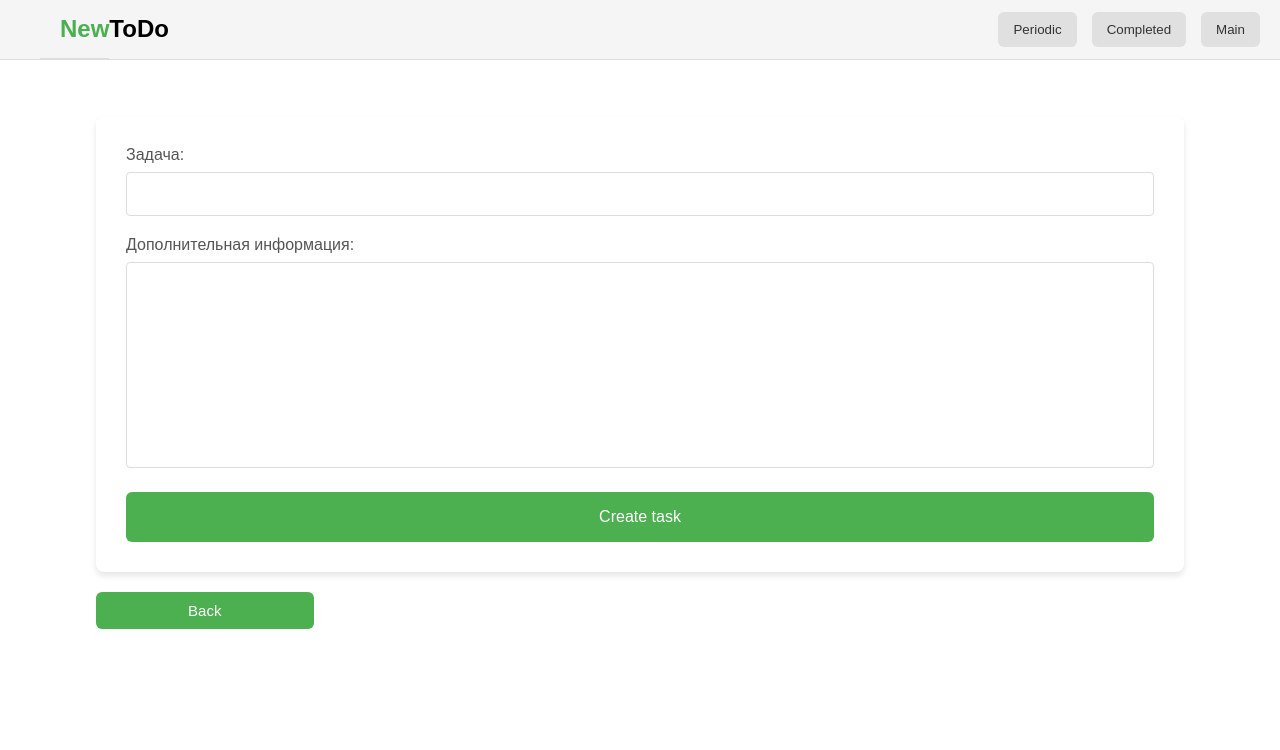
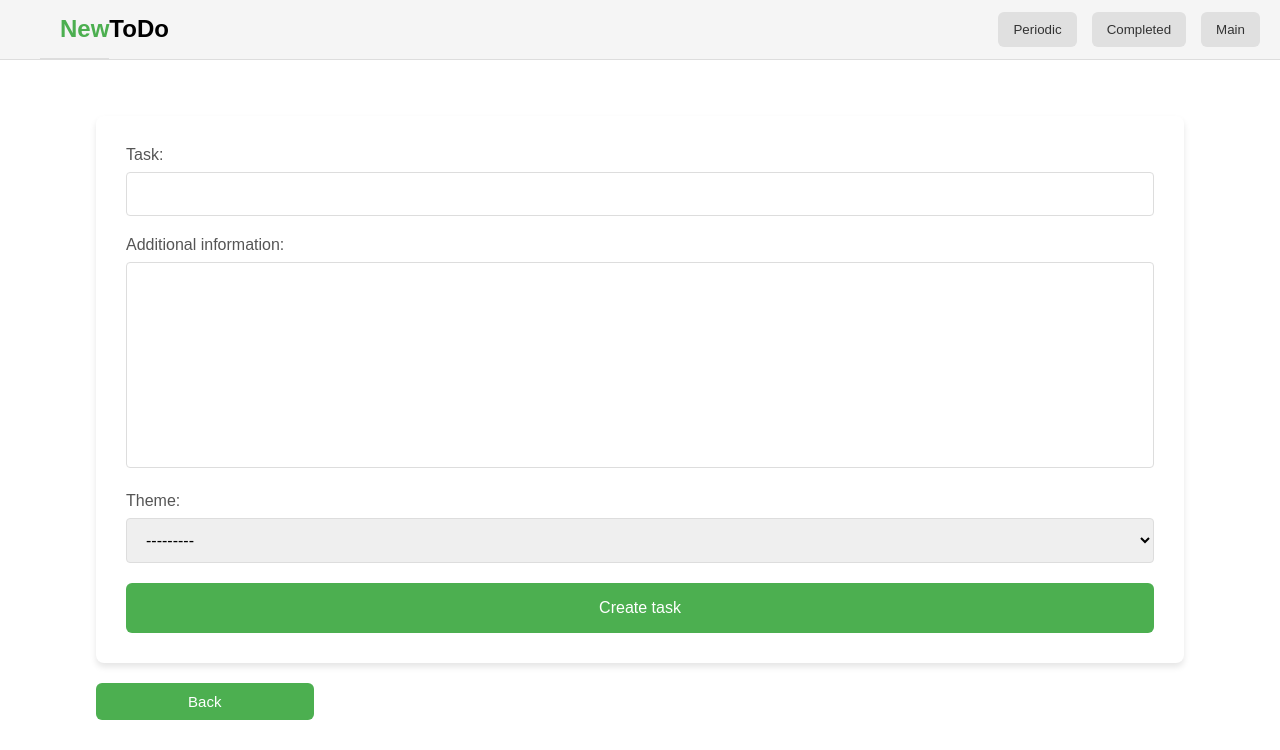
Before and after one commit to Qwertyil/ToDo, a Django app: page /tasks/new_task/ in a window 1280 px wide. Shown: the top 750 px of the page. Run offline with Django 5.2, Linux system fonts and the light colour scheme; data that the repository does not hold is empty.

Commit message:
added tasks can have a themes (optional) and can be filtred by them
currently editing themes only possible via django admin. thats will be fixed soon

```diff
--- a/ToDo/settings.py
+++ b/ToDo/settings.py
@@ -103,7 +103,7 @@ AUTH_PASSWORD_VALIDATORS = [
 # Internationalization
 # https://docs.djangoproject.com/en/5.2/topics/i18n/
 
-LANGUAGE_CODE = 'ru-ru'
+LANGUAGE_CODE = 'en-us'
 
 TIME_ZONE = 'Europe/Moscow'
 
--- a/tasks/admin.py
+++ b/tasks/admin.py
@@ -1,14 +1,15 @@
 from django.contrib import admin
 
-from .models import Task
+from .models import Task, Theme
 
 
 class TaskAdmin(admin.ModelAdmin):
     list_display = ('title', 'is_completed', 'creation_time', 'completion_time')
     list_filter = ('is_completed', 'creation_time')
     search_fields = ('title', 'additional')
-    fields = ('title', 'additional', 'creation_time', 'is_completed', 'completion_time')
+    fields = ('title', 'additional', 'theme', 'creation_time', 'is_completed', 'completion_time')
     readonly_fields = ('creation_time', 'is_completed', 'completion_time')
 
 
 admin.site.register(Task, TaskAdmin)
+admin.site.register(Theme)
--- a/tasks/forms.py
+++ b/tasks/forms.py
@@ -6,4 +6,4 @@ from .models import Task
 class TaskForm(ModelForm):
     class Meta:
         model = Task
-        fields = ('title', 'additional')
+        fields = ('title', 'additional', 'theme')
--- a/tasks/models.py
+++ b/tasks/models.py
@@ -3,12 +3,20 @@ from django.urls import reverse
 from django.utils import timezone
 
 
+class Theme(models.Model):
+    name = models.CharField(max_length=30, verbose_name='Theme', unique=True)
+
+    def __str__(self):
+        return self.name
+
+
 class Task(models.Model):
-    title = models.CharField(max_length=100, verbose_name='Задача')
-    additional = models.TextField(verbose_name='Дополнительная информация', null=True, blank=True)
-    creation_time = models.DateTimeField(auto_now_add=True, verbose_name='Дата создания')
-    is_completed = models.BooleanField(default=False, verbose_name='Выполнена')
-    completion_time = models.DateTimeField(null=True, blank=True, verbose_name='Дата выполнения')
+    title = models.CharField(max_length=100, verbose_name='Task')
+    additional = models.TextField(verbose_name='Additional information', null=True, blank=True)
+    creation_time = models.DateTimeField(auto_now_add=True, verbose_name='Created at')
+    is_completed = models.BooleanField(default=False, verbose_name='Completed')
+    completion_time = models.DateTimeField(null=True, blank=True, verbose_name='Completion time')
+    theme = models.ForeignKey(Theme, null=True, blank=True, on_delete=models.SET_NULL, verbose_name='Theme')
 
     def __str__(self):
         return self.title
@@ -18,10 +26,10 @@ class Task(models.Model):
 
     def mark_as_completed(self):
         self.is_completed = True
-        self.completion_time = timezone.now()  # Устанавливаем текущую дату
+        self.completion_time = timezone.now()
         self.save()
 
     class Meta:
-        verbose_name = 'Задача'
-        verbose_name_plural = 'Задачи'
+        verbose_name = 'Task'
+        verbose_name_plural = 'Tasks'
         ordering = ['is_completed', '-creation_time']
--- a/tasks/static/tasks/style.css
+++ b/tasks/static/tasks/style.css
@@ -122,7 +122,6 @@ body {
 
 /* Стиль для задачи-ссылки (чтобы выглядела как блок) */
 .task-item {
-    display: block;
     text-decoration: none;
     color: inherit;
     cursor: pointer;
@@ -154,7 +153,14 @@ body {
 
 }
 
+.tasks-bottom-line {
+    display: flex;
+    justify-content: space-between; /* растягивает между левым и правым */
+    width: 100%;
+}
+
 .task-text {
+    font-size: 20px;
     flex-grow: 1;
     overflow: hidden;
     text-overflow: ellipsis;
@@ -165,6 +171,13 @@ body {
     font-size: 12px;
     color: #777;
     margin-top: 8px;
+}
+
+.task-theme {
+    font-size: 12px;
+    margin-top: 8px;
+    display: flex;
+    justify-content: flex-end;
 }
 
 /* Кнопки */
--- a/tasks/urls.py
+++ b/tasks/urls.py
@@ -8,5 +8,7 @@ urlpatterns = [
     path('', views.index, name='index'),
     path('new_task/', views.TaskCreateView.as_view(), name='new_task'),
     path('<int:pk>/', views.TaskEditView.as_view(), name='edit_task'),
-    path('completed/<int:pk>/', views.mark_as_completed, name='complete_task')
+    path('completed/<int:pk>/', views.mark_as_completed, name='complete_task'),
+    path('theme_<int:pk>', views.index, name='tasks_with_concrete_theme'),
+    path('themes/', views.themes, name='themes')
 ]
--- a/tasks/views.py
+++ b/tasks/views.py
@@ -2,14 +2,17 @@ from django.urls import reverse_lazy
 from django.views.generic.edit import CreateView, UpdateView
 from django.shortcuts import render, get_object_or_404, redirect
 
-from .models import Task
+from .models import Task, Theme
 from .forms import TaskForm
 
 
-def index(request):
+def index(request, pk=None):
+    tasks = Task.objects.filter(is_completed=False)
+    if pk:
+        tasks = tasks.filter(theme=pk)
     context = {
-        'tasks': Task.objects.filter(is_completed=False),
-        'themes': {}
+        'tasks': tasks,
+        'themes': Theme.objects.all()
     }
     return render(request, 'tasks/index.html', context=context)
 
@@ -18,16 +21,19 @@ def mark_as_completed(request, pk):
     try:
         task = get_object_or_404(Task, pk=pk)
         task.mark_as_completed()
-        print('succes')
     except:
         pass
     finally:
         return redirect('tasks:index')
 
 
+def themes(request):
+    pass
+
+
 class TaskEditView(UpdateView):
     model = Task
-    fields = ['title', 'additional']
+    fields = ['title', 'additional', 'theme']
     template_name = 'tasks/update.html'
     success_url = reverse_lazy('tasks:index')
 
```
Also changed, not shown: tasks/templates/tasks/index.html (+7 -2 lines), tasks/templates/tasks/themes.html (added, +20 -0 lines), tasks/migrations/0001_initial.py, tasks/migrations/0002_alter_task_additional.py (deleted), tasks/migrations/0003_alter_task_additional.py (deleted), tasks/migrations/0004_task_completion_time_task_is_completed.py (deleted), tasks/migrations/0005_alter_task_options.py (deleted).
